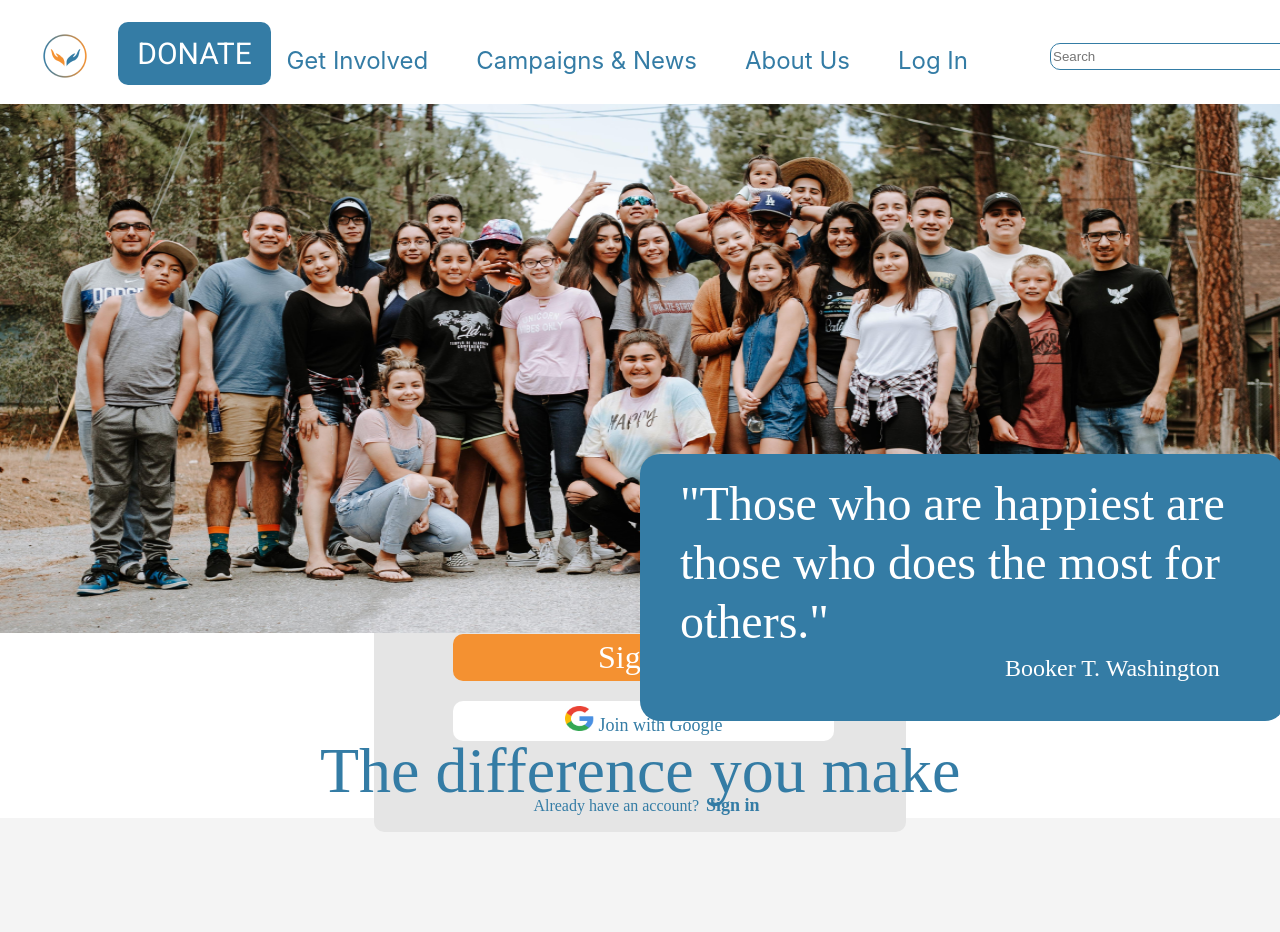
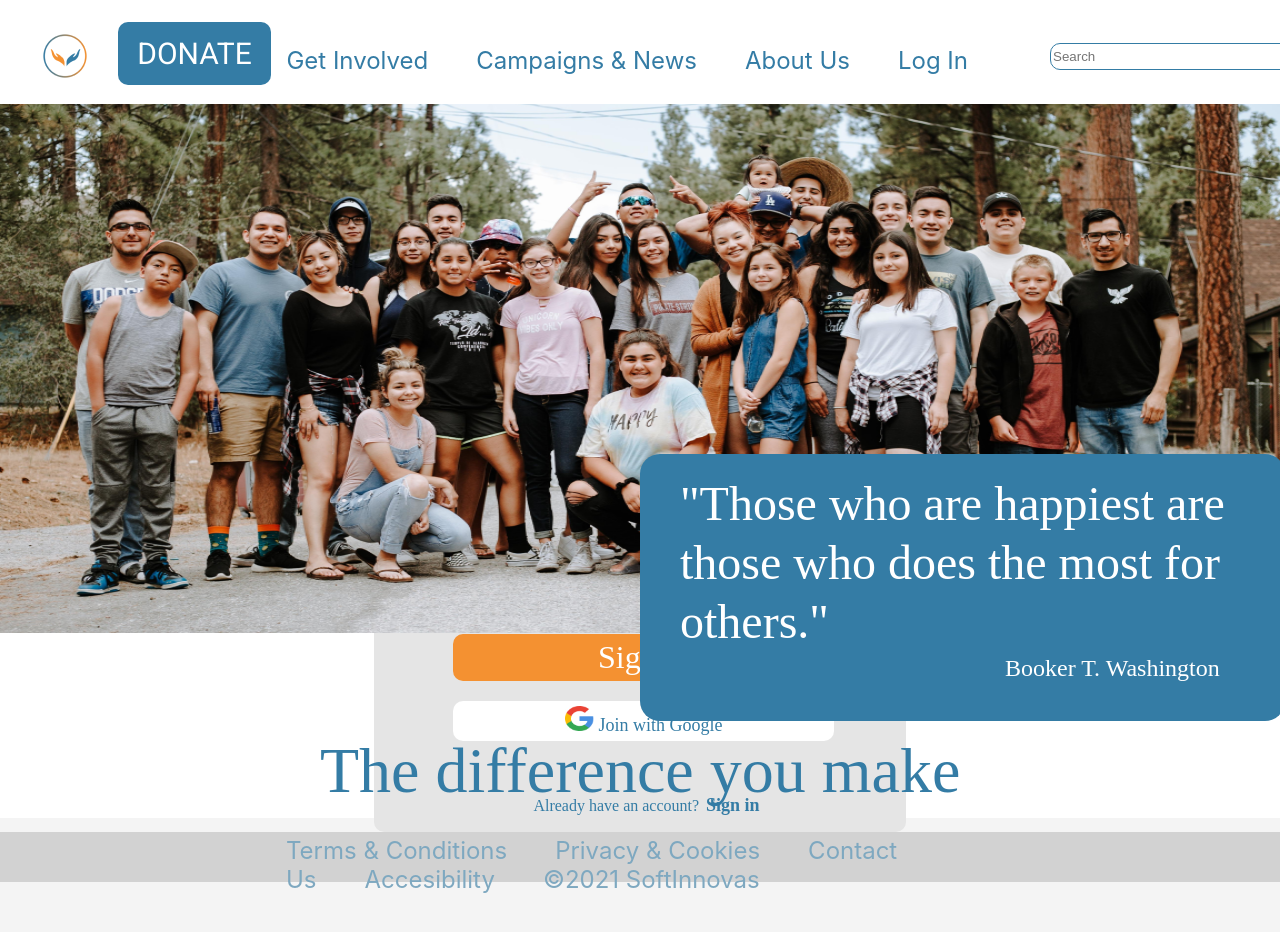
Before and after one commit to Dilekcn/charity, a React (Create React App) app: page /signup in a window 1280 px wide. Shown: the top 932 px of the page. Built offline with nearby package versions, Linux system fonts and the light colour scheme.

Commit message:
footer updated

```diff
--- a/src/components/App/App.js
+++ b/src/components/App/App.js
@@ -14,8 +14,8 @@ export default function App() {
 				<Header />
 				<NewsHomePage />
 				<Switch>
-					<Route path="/login" component={Login}/>
-					<Route path="/signup" component={SignUp}/>
+					<Route path="/login" component={Login} />
+					<Route path="/signup" component={SignUp} />
 				</Switch>
 				<Footer />
 			</div>
--- a/src/components/Footer/Footer.css
+++ b/src/components/Footer/Footer.css
@@ -55,3 +55,15 @@
 	background: #76a9c7;
 	border-radius: 10px;
 }
+
+#footer-nav {
+	display: flex;
+	justify-content: space-between;
+	align-items: center;
+	background-color: #c4c4c4;
+	height: 50px;
+}
+
+li,
+a {
+}
--- a/src/components/Footer/Footer.js
+++ b/src/components/Footer/Footer.js
@@ -17,7 +17,25 @@ const Footer = () => {
 					</form>
 				</div>
 			</div>
-			<div></div>
+			<div id="footer-nav">
+				<nav>
+					<ul>
+						<li>
+							<a href="#terms">Terms & Conditions</a>
+						</li>
+						<li>
+							<a href="#cookies">Privacy & Cookies</a>
+						</li>
+						<li>
+							<a href="#contactus">Contact Us</a>
+						</li>
+						<li>
+							<a href="#access">Accesibility</a>
+						</li>
+						<li>&copy;2021 SoftInnovas</li>
+					</ul>
+				</nav>
+			</div>
 		</div>
 	);
 };
```
Also changed, not shown: 2 other files (tests, documents, lock files or other folders).
